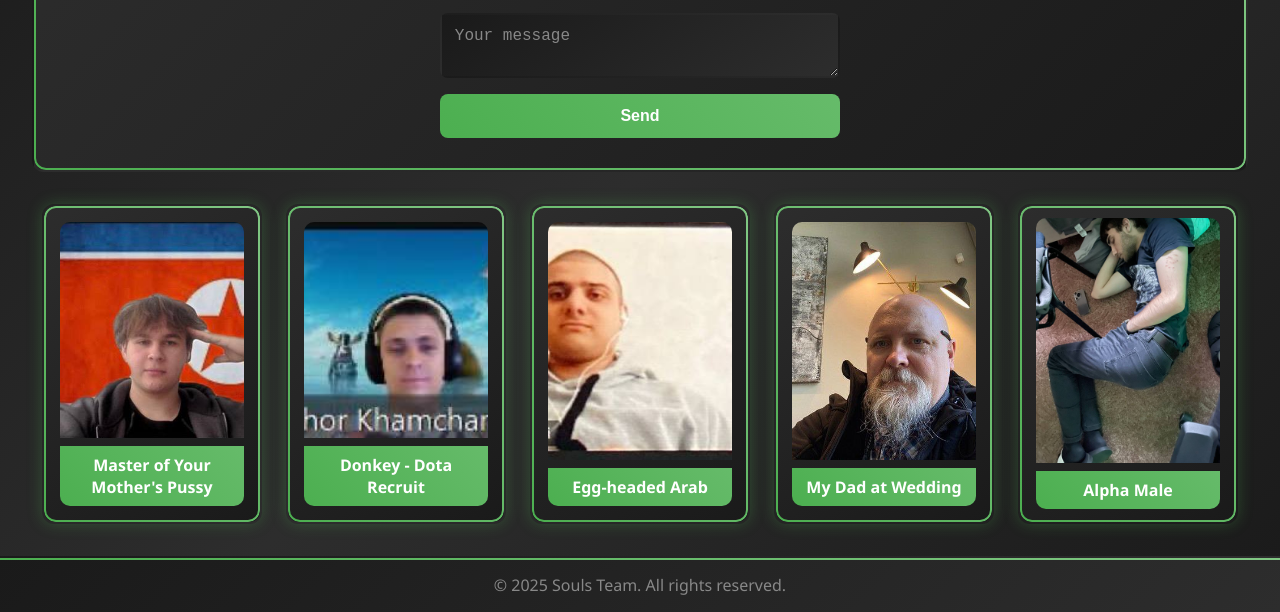
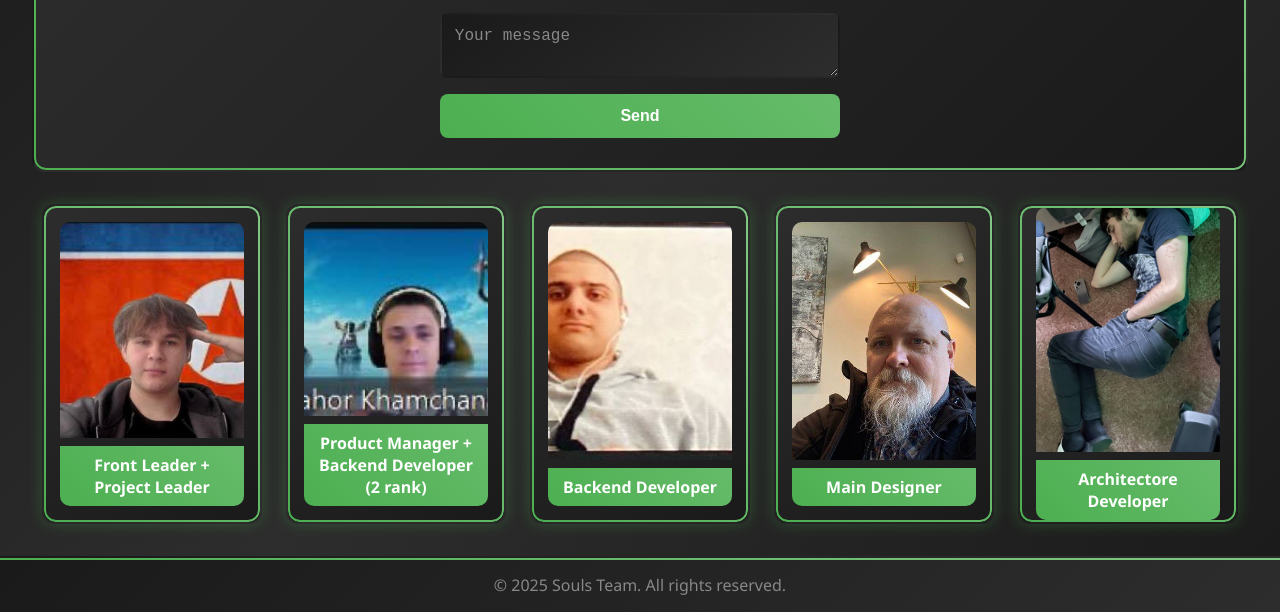
Before and after one commit to triks-cmd/souls-business-card, a plain HTML site: page index.html in a window 1280 px wide. Shown: the part 265-877 px from the top of the page. Drawn offline with Linux system fonts and the light colour scheme.

Commit message:
rework html

```diff
--- a/index.html
+++ b/index.html
@@ -25,7 +25,7 @@
       <div class="card-inner">
         <div class="card-front">
           <img src="images/Photo1.jpg" alt="Person 1" />
-          <p>Master of Your Mother's Pussy</p>
+          <p>Front Leader + Project Leader</p>
         </div>
         <div class="card-back">
           <p>Experienced frontend developer and designer. Loves experimenting with animations and effects.</p>
@@ -37,7 +37,7 @@
       <div class="card-inner">
         <div class="card-front">
           <img src="images/Photo2.jpg" alt="Person 2" />
-          <p>Donkey - Dota Recruit</p>
+          <p>Product Manager + Backend Developer (2 rank)</p>
         </div>
         <div class="card-back">
           <p>Beginner game designer, loves strategic games and team projects.</p>
@@ -49,7 +49,7 @@
       <div class="card-inner">
         <div class="card-front">
           <img src="images/Photo3.jpg" alt="Person 3" />
-          <p>Egg-headed Arab</p>
+          <p>Backend Developer</p>
         </div>
         <div class="card-back">
           <p>Backend master with a sense of humor, expert in optimization and service architecture.</p>
@@ -61,10 +61,10 @@
       <div class="card-inner">
         <div class="card-front">
           <img src="images/Photo4.jpg" alt="Person 4" />
-          <p>My Dad at Wedding</p>
+          <p>Main Designer</p>
         </div>
         <div class="card-back">
-          <p>DevOps and CI/CD specialist. Ensures stability and reliability of our applications.</p>
+          <p>Designer :)(:</p>
         </div>
       </div>
     </div>
@@ -73,7 +73,7 @@
       <div class="card-inner">
         <div class="card-front">
           <img src="images/Photo5.jpg" alt="Person 5" />
-          <p>Alpha Male</p>
+          <p>Architectore Developer  </p>
         </div>
         <div class="card-back">
           <p>Team leader, project manager and inspirer. Organizes work and motivates everyone.</p>
```
